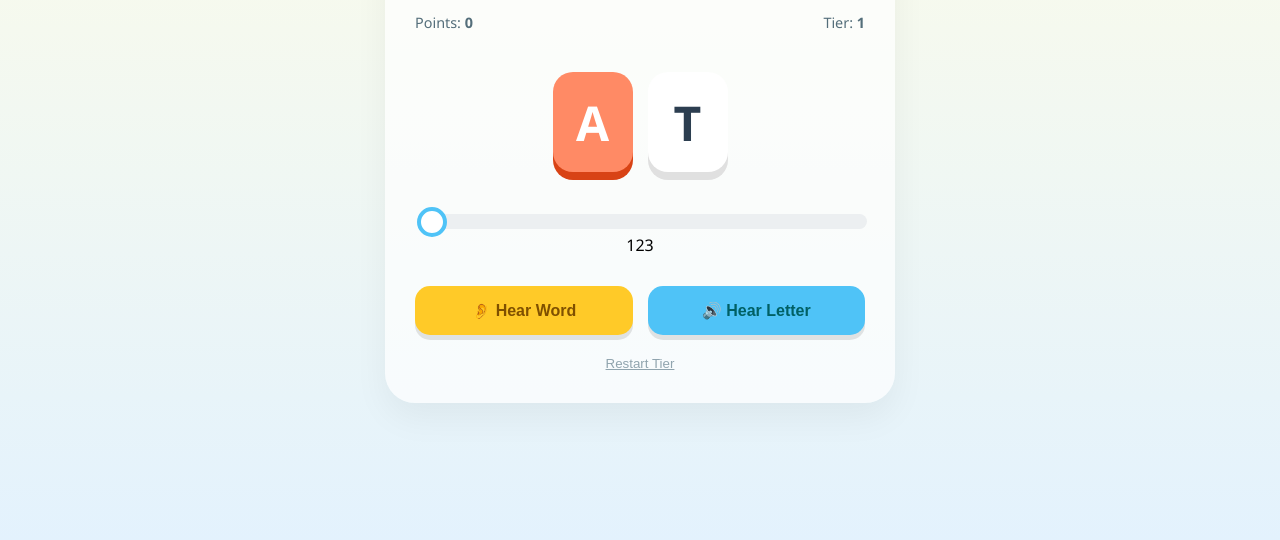
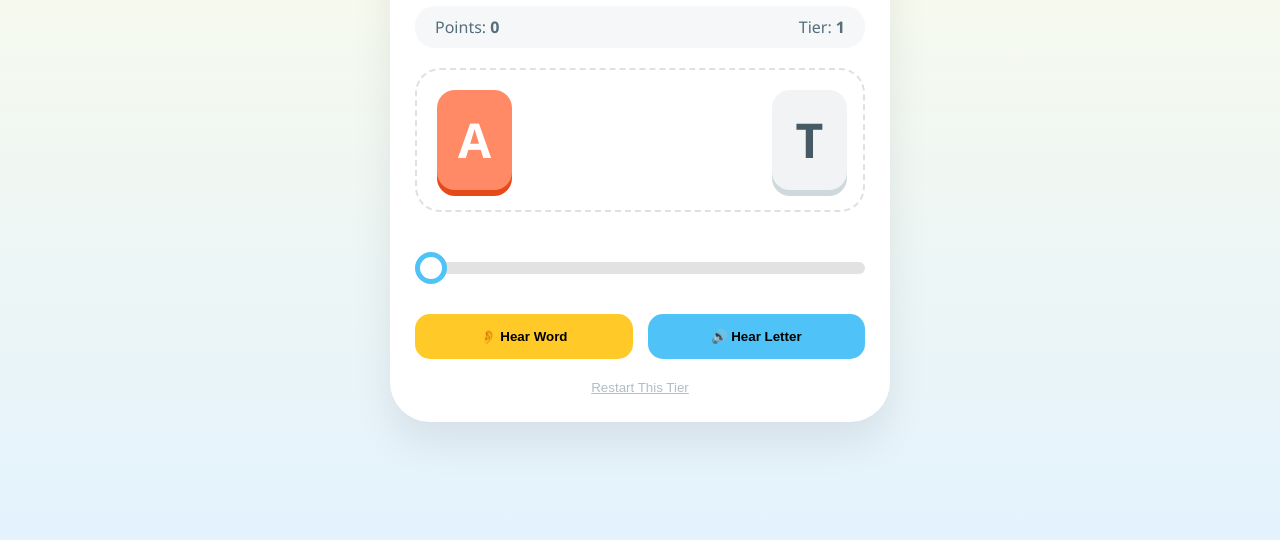
Before and after one commit to A2Apro/Blending_app, a plain HTML site: page blending_app/index.html in a window 1280 px wide. Shown: the part 260-800 px from the top of the page. Drawn offline with Linux system fonts and the light colour scheme.

Commit message:
Add files via upload

```diff
--- a/blending_app/app.js
+++ b/blending_app/app.js
@@ -1,9 +1,9 @@
-// 1. Word Banks
+// 1. Word Banks (Confirmed Foundation)
 const tier1Words = ["AT", "AM", "IN", "UP", "IT", "ON", "AN", "ED"];
 const tier2Words = ["CAT", "DOG", "PIG", "SUN", "BOX", "MAP", "BAT", "NET", "TOP", "FIN"];
 const tier3Words = ["FROG", "STOP", "BLUE", "SWIM", "HAND", "JUMP", "DRUM", "GIFT", "FAST"];
 
-// 2. Initial State
+// 2. Initial State (Confirmed Foundation)
 let gameState = {
     points: 0,
     tier: 1,
@@ -15,108 +15,61 @@ let gameState = {
 // 3. UI Hooks
 const scoreDisp = document.getElementById('score');
 const tierDisp = document.getElementById('tier-level');
+const progressBar = document.getElementById('progress-bar');
 const cards = [document.getElementById('card-1'), document.getElementById('card-2'), document.getElementById('card-3'), document.getElementById('card-4')];
 const letters = [document.getElementById('letter-1'), document.getElementById('letter-2'), document.getElementById('letter-3'), document.getElementById('letter-4')];
 const slider = document.getElementById('blend-slider');
 const typeInput = document.getElementById('type-input');
 
-// --- IMPROVED AUDIO ENGINE ---
+// --- AUDIO ENGINE ---
 function speak(txt, type = "normal") {
-    window.speechSynthesis.cancel(); // Clear any "piled up" voices
-
+    window.speechSynthesis.cancel();
     const msg = new SpeechSynthesisUtterance(txt);
-
     if (type === "slow") {
-        // For sounding out individual letters
-        msg.rate = 0.35; // Very slow
-        msg.pitch = 1.3; // Higher, clearer pitch
+        msg.rate = 0.35;
+        msg.pitch = 1.3;
     } else if (type === "blend") {
-        // For the "Success" sound-out
-        // We add spaces between letters to force the AI to pause
         msg.text = txt.split("").join(" . . . ");
         msg.rate = 0.4;
     } else {
-        // For hearing the full word normally
-        msg.rate = 0.65; // Still slightly slow for clarity
+        msg.rate = 0.65;
         msg.pitch = 1.1;
     }
-
     window.speechSynthesis.speak(msg);
 }
 
-// 4. Button Connections
-document.getElementById('hear-word').onclick = () => {
-    speak(gameState.currentWord, "normal");
-};
+// 4. Visual Stretch Logic
+function updateVisuals(sliderValue) {
+    const chars = gameState.currentWord.split("");
+    const container = document.getElementById('blender-box');
+    const containerWidth = container.offsetWidth;
+    const cardWidth = 75;
+    const maxSpread = containerWidth - (chars.length * cardWidth) - 40;
+    const currentSpread = maxSpread * (1 - (sliderValue / 100));
 
-document.getElementById('hear-letter').onclick = () => {
-    const activeCard = document.querySelector('.letter-card.active span');
-    if (activeCard) {
-        // Speak the letter name/sound clearly and slowly
-        speak(activeCard.innerText, "slow");
-    }
-};
-
-// --- GAME LOGIC ---
-function load() {
-    const saved = localStorage.getItem('blendingAppSave');
-    if (saved) {
-        gameState = JSON.parse(saved);
-    }
-    update();
-    setChallenge();
-}
-
-function update() {
-    scoreDisp.innerText = gameState.points;
-    tierDisp.innerText = gameState.tier;
-    const chars = gameState.currentWord.split("");
-
-    cards.forEach((c, i) => {
-        if (chars[i]) {
-            c.style.display = 'flex';
-            letters[i].innerText = chars[i];
-        } else {
-            c.style.display = 'none';
+    chars.forEach((char, i) => {
+        const card = cards[i];
+        if (card) {
+            const offset = (i * cardWidth) + (i * currentSpread);
+            const centering = (containerWidth - (chars.length * cardWidth + (chars.length - 1) * currentSpread)) / 2;
+            card.style.left = (centering + offset) + "px";
+            const segment = 100 / chars.length;
+            if (sliderValue >= i * segment && sliderValue < (i + 1) * segment) {
+                card.classList.add('active');
+            } else {
+                card.classList.remove('active');
+            }
         }
-    });
-    highlight(0);
-}
-
-function highlight(idx) {
-    cards.forEach((c, i) => {
-        if (i === idx) c.classList.add('active');
-        else c.classList.remove('active');
     });
 }
 
-function setChallenge() {
-    const modes = ["SLIDE", "TYPE", "SPEAK"];
-    gameState.currentMode = modes[Math.floor(Math.random() * modes.length)];
-    document.querySelectorAll('.mode-area').forEach(m => m.style.display = 'none');
-
-    if (gameState.currentMode === "SLIDE") {
-        document.getElementById('slide-section').style.display = 'block';
-        slider.value = 0;
-    } else if (gameState.currentMode === "TYPE") {
-        document.getElementById('type-section').style.display = 'block';
-        if(typeInput) { typeInput.value = ""; typeInput.focus(); }
-    } else {
-        document.getElementById('speak-section').style.display = 'block';
-    }
-}
-
+// 5. Success Logic
 function win() {
-    // First, sound it out slowly: "A . . . T"
     speak(gameState.currentWord, "blend");
-
-    // Then, after a short pause, say the whole word: "AT!"
-    setTimeout(() => {
-        speak(gameState.currentWord, "normal");
-    }, 2000);
-
+    setTimeout(() => speak(gameState.currentWord, "normal"), 2000);
     gameState.points += 10;
 
+    // Check for Tier unlocks (Confirmed Foundation)
     if (gameState.points >= 50 && gameState.tier === 1) {
         gameState.tier = 2;
         alert("🎉 Amazing! You reached Tier 2!");
@@ -129,9 +82,33 @@ function win() {
         nextWord();
         setChallenge();
         save();
-    }, 4000); // Wait longer so they can hear the full audio sequence
+    }, 4000);
 }
 
+// 6. Interaction Listeners
+slider.oninput = (e) => {
+    updateVisuals(e.target.value);
+    if (e.target.value == 100) win();
+};
+
+document.getElementById('hear-word').onclick = () => speak(gameState.currentWord, "normal");
+document.getElementById('hear-letter').onclick = () => {
+    const activeCard = document.querySelector('.letter-card.active span');
+    if (activeCard) speak(activeCard.innerText, "slow");
+};
+
+typeInput.oninput = (e) => {
+    if (e.target.value.toUpperCase() === gameState.currentWord) win();
+};
+
+const rec = new (window.SpeechRecognition || window.webkitSpeechRecognition)();
+const micBtn = document.getElementById('speak-word');
+if(micBtn) micBtn.onclick = () => rec.start();
+rec.onresult = (e) => {
+    if (e.results[0][0].transcript.toUpperCase().includes(gameState.currentWord)) win();
+};
+
+// 7. Core Functions
 function nextWord() {
     let list = gameState.tier === 1 ? tier1Words : (gameState.tier === 2 ? tier2Words : tier3Words);
     let nw;
@@ -140,33 +117,16 @@ function nextWord() {
     gameState.currentWord = nw;
 }
 
-// 5. Interaction Listeners
-slider.oninput = (e) => {
-    const v = e.target.value;
-    const wordLength = gameState.currentWord.length;
-    let activeIdx = Math.floor((v / 101) * wordLength);
-    highlight(activeIdx);
-
-    // Optional: Sound out letter as the slider hits it
-    // if (v % 33 === 0) speak(gameState.currentWord[activeIdx], "slow");
-
-    if (v == 100) win();
-};
-
-if(typeInput) {
-    typeInput.oninput = (e) => {
-        if (e.target.value.toUpperCase() === gameState.currentWord) win();
-    };
+function setChallenge() {
+    const modes = ["SLIDE", "TYPE", "SPEAK"];
+    gameState.currentMode = modes[Math.floor(Math.random() * modes.length)];
+    document.querySelectorAll('.mode-area').forEach(m => m.style.display = 'none');
+    document.getElementById('slide-section').style.display = 'block';
+    slider.value = 0;
+    if (gameState.currentMode === "TYPE") document.getElementById('type-section').style.display = 'block';
+    else if (gameState.currentMode === "SPEAK") document.getElementById('speak-section').style.display = 'block';
+    updateVisuals(0);
 }
-
-const rec = new (window.SpeechRecognition || window.webkitSpeechRecognition)();
-const micBtn = document.getElementById('speak-word');
-if(micBtn) { micBtn.onclick = () => rec.start(); }
-
-rec.onresult = (e) => {
-    const speech = e.results[0][0].transcript.toUpperCase();
-    if (speech.includes(gameState.currentWord)) win();
-};
 
 document.getElementById('reset-tier-button').onclick = () => {
     if (confirm("Restart this tier?")) {
@@ -182,4 +142,35 @@ function save() {
     update();
 }
 
+function load() {
+    const saved = localStorage.getItem('blendingAppSave');
+    if (saved) gameState = JSON.parse(saved);
+    update();
+    setChallenge();
+}
+
+function update() {
+    scoreDisp.innerText = gameState.points;
+    tierDisp.innerText = gameState.tier;
+
+    // PROGRESS BAR LOGIC
+    let percentage = 0;
+    if (gameState.tier === 1) percentage = (gameState.points / 50) * 100;
+    else if (gameState.tier === 2) percentage = ((gameState.points - 50) / 100) * 100;
+    else percentage = 100; // Tier 3 is the top for now
+
+    progressBar.style.width = percentage + "%";
+
+    const chars = gameState.currentWord.split("");
+    cards.forEach((c, i) => {
+        if (chars[i]) {
+            c.style.display = 'flex';
+            letters[i].innerText = chars[i];
+        } else {
+            c.style.display = 'none';
+        }
+    });
+    updateVisuals(0);
+}
+
 load();
--- a/blending_app/index.html
+++ b/blending_app/index.html
@@ -9,6 +9,10 @@
 <body>
 
     <div id="game-container">
+        <div id="progress-container">
+            <div id="progress-bar"></div>
+        </div>
+
         <header>
             <h2 class="app-title">✨ Learn to Read! ✨</h2>
             <p id="challenge-text">Slide to sound out each letter</p>
@@ -21,7 +25,7 @@
 
         <div id="display-area">
             <div id="blender-box">
-                <div class="letter-card active" id="card-1"><span id="letter-1"></span></div>
+                <div class="letter-card" id="card-1"><span id="letter-1"></span></div>
                 <div class="letter-card" id="card-2"><span id="letter-2"></span></div>
                 <div class="letter-card" id="card-3"><span id="letter-3"></span></div>
                 <div class="letter-card" id="card-4"><span id="letter-4"></span></div>
@@ -30,9 +34,6 @@
 
         <div id="slide-section" class="mode-area">
             <input type="range" id="blend-slider" min="0" max="100" value="0">
-            <div class="slider-labels">
-                <span>1</span><span>2</span><span>3</span>
-            </div>
         </div>
 
         <div id="type-section" class="mode-area" style="display:none;">
@@ -48,7 +49,7 @@
             <button id="hear-letter" class="btn-blue">🔊 Hear Letter</button>
         </div>
 
-        <button id="reset-tier-button" class="btn-reset">Restart Tier</button>
+        <button id="reset-tier-button" class="btn-reset">Restart This Tier</button>
     </div>
 
     <script src="app.js"></script>
--- a/blending_app/style.css
+++ b/blending_app/style.css
@@ -3,120 +3,114 @@
     --card-orange: #FF8A65;
     --btn-yellow: #FFCA28;
     --btn-blue: #4FC3F7;
+    --progress-green: #66BB6A;
 }
 
 body {
-    font-family: 'Segoe UI', Tahoma, Geneva, Verdana, sans-serif;
+    font-family: 'Segoe UI', Arial, sans-serif;
     background: var(--bg-gradient);
     height: 100vh;
     margin: 0;
     display: flex;
     justify-content: center;
     align-items: center;
+    overflow: hidden;
 }
 
 #game-container {
-    width: 90%;
+    width: 95%;
     max-width: 450px;
-    background: rgba(255, 255, 255, 0.7);
-    padding: 30px;
-    border-radius: 30px;
+    background: white;
+    padding: 25px;
+    border-radius: 40px;
     text-align: center;
-    box-shadow: 0 15px 35px rgba(0,0,0,0.05);
+    box-shadow: 0 20px 40px rgba(0,0,0,0.08);
 }
 
-.app-title { color: #2C3E50; margin-bottom: 5px; }
+/* PROGRESS BAR STYLING */
+#progress-container {
+    width: 100%;
+    height: 12px;
+    background: #EEEEEE;
+    border-radius: 10px;
+    margin-bottom: 20px;
+    overflow: hidden;
+}
+
+#progress-bar {
+    height: 100%;
+    width: 0%; /* JS will change this */
+    background: var(--progress-green);
+    transition: width 0.5s ease-in-out;
+}
 
 .stats-bar {
     display: flex;
     justify-content: space-between;
     margin-bottom: 20px;
-    font-size: 0.9rem;
+    padding: 10px 20px;
+    background: #F5F7F8;
+    border-radius: 20px;
     color: #546E7A;
 }
 
 #blender-box {
+    position: relative;
+    height: 140px;
+    background: #ffffff;
+    border: 2px dashed #E0E0E0;
+    border-radius: 25px;
+    margin-bottom: 30px;
     display: flex;
-    justify-content: center;
-    gap: 15px;
-    margin: 40px 0;
+    align-items: center;
+    overflow: hidden;
 }
 
 .letter-card {
-    width: 80px;
+    position: absolute;
+    width: 75px;
     height: 100px;
-    background: white;
-    border-radius: 20px;
+    background: #F1F3F4;
+    border-radius: 18px;
     display: flex;
     justify-content: center;
     align-items: center;
     font-size: 3rem;
-    font-weight: bold;
-    color: #2C3E50;
-    box-shadow: 0 8px 0 #E0E0E0;
-    transition: all 0.2s;
+    font-weight: 800;
+    color: #455A64;
+    box-shadow: 0 6px 0 #CFD8DC;
 }
 
 .letter-card.active {
     background: var(--card-orange);
     color: white;
-    box-shadow: 0 8px 0 #D84315;
+    box-shadow: 0 6px 0 #E64A19;
+    z-index: 10;
 }
 
-/* Slider Styling */
 #blend-slider {
     width: 100%;
-    height: 15px;
+    margin: 20px 0;
+    -webkit-appearance: none;
+    height: 12px;
+    background: #E1E2E1;
     border-radius: 10px;
-    background: #ECEFF1;
-    outline: none;
-    -webkit-appearance: none;
 }
 
 #blend-slider::-webkit-slider-thumb {
     -webkit-appearance: none;
-    width: 30px;
-    height: 30px;
+    width: 32px;
+    height: 32px;
     background: white;
-    border: 4px solid var(--btn-blue);
+    border: 5px solid var(--btn-blue);
     border-radius: 50%;
-    cursor: pointer;
 }
 
-.main-controls {
-    display: flex;
-    gap: 15px;
-    margin-top: 30px;
-}
+.main-controls { display: flex; gap: 15px; margin-top: 20px; }
+.btn-yellow, .btn-blue { flex: 1; padding: 15px; border-radius: 15px; border: none; font-weight: bold; cursor: pointer; }
+.btn-yellow { background: var(--btn-yellow); }
+.btn-blue { background: var(--btn-blue); }
 
-.btn-yellow, .btn-blue {
-    flex: 1;
-    border: none;
-    padding: 15px;
-    border-radius: 15px;
-    font-weight: bold;
-    font-size: 1rem;
-    cursor: pointer;
-    box-shadow: 0 5px 0 rgba(0,0,0,0.1);
-}
-
-.btn-yellow { background: var(--btn-yellow); color: #7F5000; }
-.btn-blue { background: var(--btn-blue); color: #006064; }
-
-#type-input {
-    width: 100%;
-    padding: 15px;
-    border-radius: 15px;
-    border: 2px solid var(--btn-blue);
-    font-size: 1.5rem;
-    text-align: center;
-}
-
-.btn-reset {
-    margin-top: 20px;
-    background: none;
-    border: none;
-    color: #90A4AE;
-    text-decoration: underline;
-    cursor: pointer;
-}
+#type-input { width: 80%; padding: 10px; font-size: 1.5rem; text-align: center; border: 2px solid var(--btn-blue); border-radius: 10px; }
+.btn-mic { font-size: 2.5rem; background: #FF7043; border: none; border-radius: 50%; width: 70px; height: 70px; color: white; cursor: pointer; }
+.btn-reset { margin-top: 20px; background: none; border: none; color: #B0BEC5; cursor: pointer; text-decoration: underline; }
```
